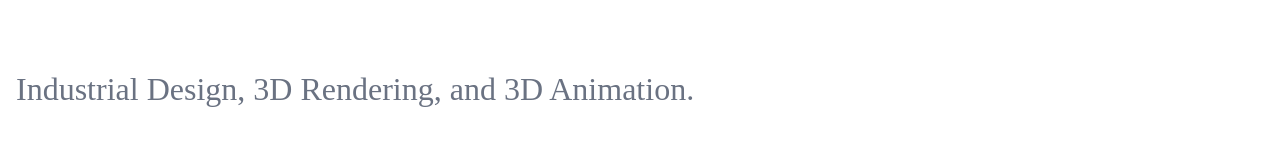
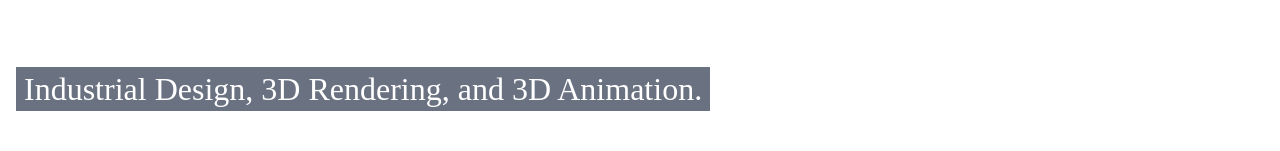
Before and after one commit to ellbosch/JaclynPortfolio, a React (Vite) app: page / in a window 1280 px wide. Shown: the part 186-337 px from the top of the page. Built offline with nearby package versions, Linux system fonts and the light colour scheme; a web font is replaced by a local one.

Commit message:
highlight wip

```diff
--- a/src/pages/Home.tsx
+++ b/src/pages/Home.tsx
@@ -63,14 +63,14 @@ const Home = () => {
           JACLYN LOWERY
         </h1>
         <p
-          className={`text-gray-500 dark:text-gray-400 mt-8 md:mt-12 mb-4 md:mb-6 max-w-3xl transition-opacity duration-500 text-2xl md:text-[32px] ${fadeStage >= 2 ? 'opacity-100' : 'opacity-0'}`}
+          className={`mt-8 md:mt-12 mb-4 md:mb-6 max-w-3xl transition-opacity duration-500 text-2xl md:text-[32px] ${fadeStage >= 2 ? 'opacity-100' : 'opacity-0'}`}
           style={{
             fontFamily: '"adobe-garamond-pro", serif',
             fontWeight: 400,
             lineHeight: '1.6',
           }}
         >
-          Industrial Design, 3D Rendering,<br className="hidden sm:auto" /> and 3D Animation.
+          <span className="bg-gray-500 text-white dark:bg-gray-400 dark:text-gray-900 px-2 py-1">Industrial Design, 3D Rendering, and 3D Animation.</span>
         </p>
         <p
           className={`text-gray-500 dark:text-gray-400 mb-12 md:mb-20 transition-opacity duration-500 text-2xl md:text-[32px] ${fadeStage >= 2 ? 'opacity-100' : 'opacity-0'}`}
```
